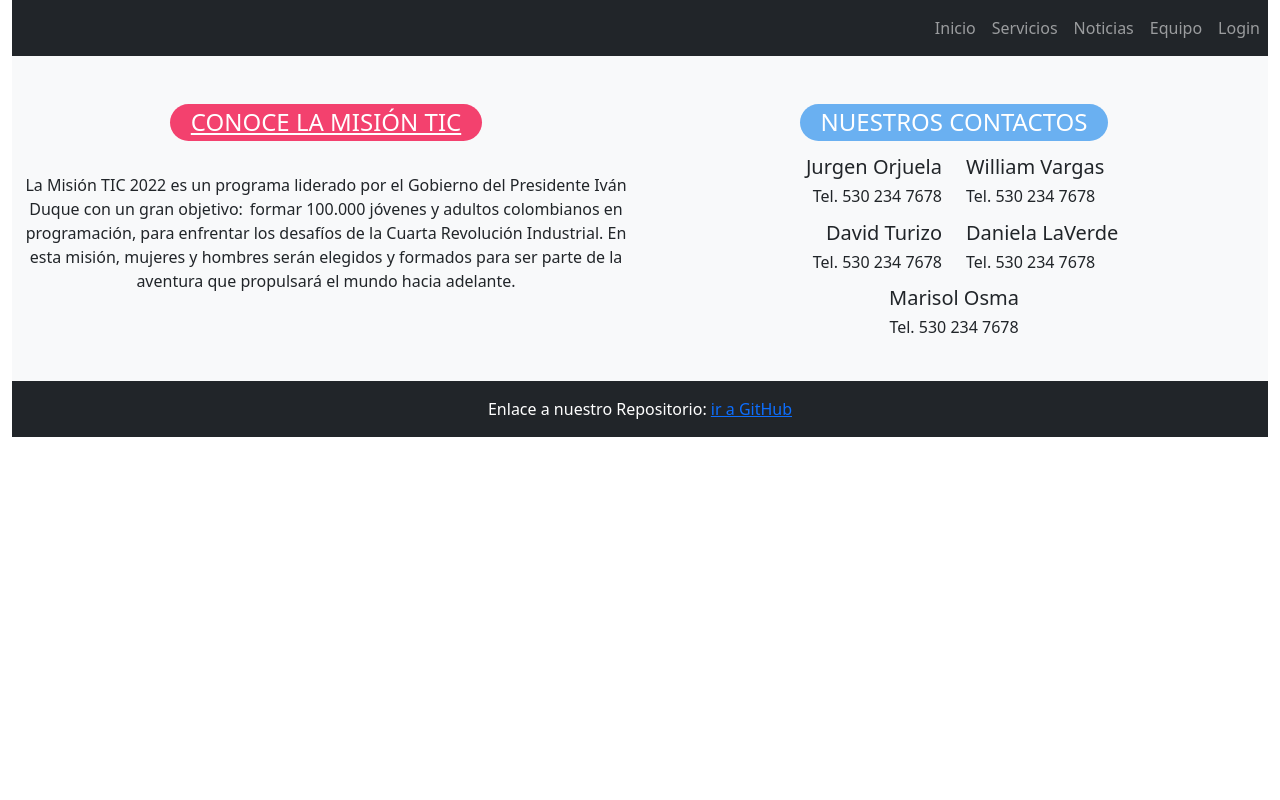
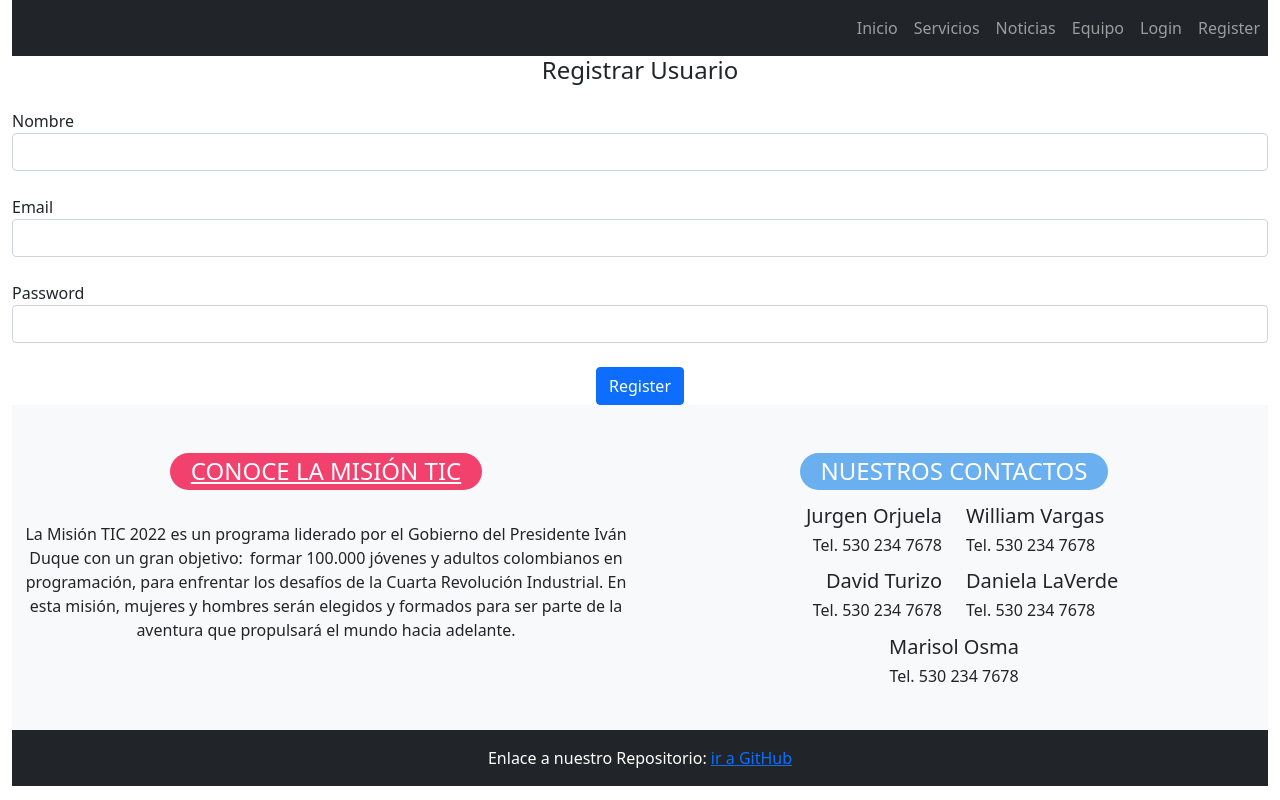
Before and after one commit to WilVar/Proyecto_Final, a Vue app: page /register in a window 1280 px wide. Built offline with nearby package versions, Linux system fonts and the light colour scheme; what @chenfengyuan/vue-carousel would draw is missing.

Commit message:
register

```diff
--- a/src/App.vue
+++ b/src/App.vue
@@ -26,8 +26,15 @@
         </li>
         <div v-if="this.auth == null">
           <li class="nav-item">
-            <router-link tag="li" to="/login" >
+            <router-link tag="li" to="/login">
               <a class="nav-link">Login</a>
+            </router-link>
+          </li>
+        </div>
+        <div v-if="this.auth == null">
+          <li class="nav-item">
+            <router-link tag="li" to="/register">
+              <a class="nav-link">Register</a>
             </router-link>
           </li>
         </div>
@@ -38,37 +45,37 @@
         </div>
       </ul>
     </nav>
-    <router-view/>
-    <Footer/>
+    <router-view />
+    <Footer />
   </div>
 </template>
 
 <script>
-import Footer from './components/Footer.vue'
+import Footer from "./components/Footer.vue";
 export default {
-  name: 'App',
+  name: "App",
   components: {
     Footer: Footer,
   },
-  data () {
+  data() {
     return {
-      auth: null
-    }
+      auth: null,
+    };
   },
-  created () {
+  created() {
     this.auth = localStorage.getItem("auth");
   },
-  updated () {
+  updated() {
     this.auth = localStorage.getItem("auth");
   },
-  methods:{
-    logOut () {
+  methods: {
+    logOut() {
       localStorage.removeItem("auth");
       localStorage.removeItem("user");
       localStorage.removeItem("token");
 
       this.$forceUpdate();
-    }
-  }
-}
+    },
+  },
+};
 </script>
--- /dev/null
+++ b/src/components/Register.vue
@@ -0,0 +1,75 @@
+<template>
+  <div>
+    <form @submit.prevent="register">
+      <p class="h4 text-center mb-4">Registrar Usuario</p>
+      <label for="defaultFormRegisterNameEx" class="grey-text">Nombre</label>
+      <input
+        type="text"
+        id="defaultFormRegisterNameEx"
+        class="form-control"
+        v-model="nombre"
+        required
+      />
+      <br />
+      <label for="defaultFormRegisterEmailEx" class="grey-text">Email</label>
+      <input
+        type="email"
+        id="defaultFormRegisterEmailEx"
+        class="form-control"
+        v-model="email"
+        required
+      />
+      <br />
+      <label for="defaultFormRegisterPasswordEx" class="grey-text"
+        >Password</label
+      >
+      <input
+        type="password"
+        id="defaultFormRegisterPasswordEx"
+        class="form-control"
+        v-model="password"
+        required
+      />
+      <div class="text-center mt-4">
+        <button class="btn btn-primary" type="submit">Register</button>
+      </div>
+    </form>
+  </div>
+</template>
+
+<script>
+import User from '../api/User.js';
+
+export default {
+  name: "Register",
+  data () {
+    return{
+        rol: "Cliente",
+        nombre: "",
+        email: "",
+        password: "",
+        estado: 1
+    }
+  },
+  methods:{
+      register: function () {
+          const form = {
+              rol: this.rol,
+              nombre: this.nombre,
+              email: this.email,
+              password: this.password,
+              estado: this.estado
+          }
+          console.log("register");
+
+          User.register(form).then( (response) => {
+              console.log("response", response.data);
+              this.$router.push("/login");
+          }).catch( (error) => {
+              console.log("error", error);
+          });
+
+      }
+  }
+};
+</script>
--- a/src/router/index.js
+++ b/src/router/index.js
@@ -5,6 +5,7 @@
 import Noticias from '../components/Noticias.vue';
 import Equipo from '../components/Equipo.vue';
 import Login from '../components/Login.vue';
+import Register from '../components/Register.vue';
 
 Vue.use(Router)
 
@@ -35,6 +36,11 @@
       path: '/login',
       name: 'Login',
       component: Login
+    },
+    {
+      path: '/register',
+      name: 'Register',
+      component: Register
     }
   ]
 })
```
